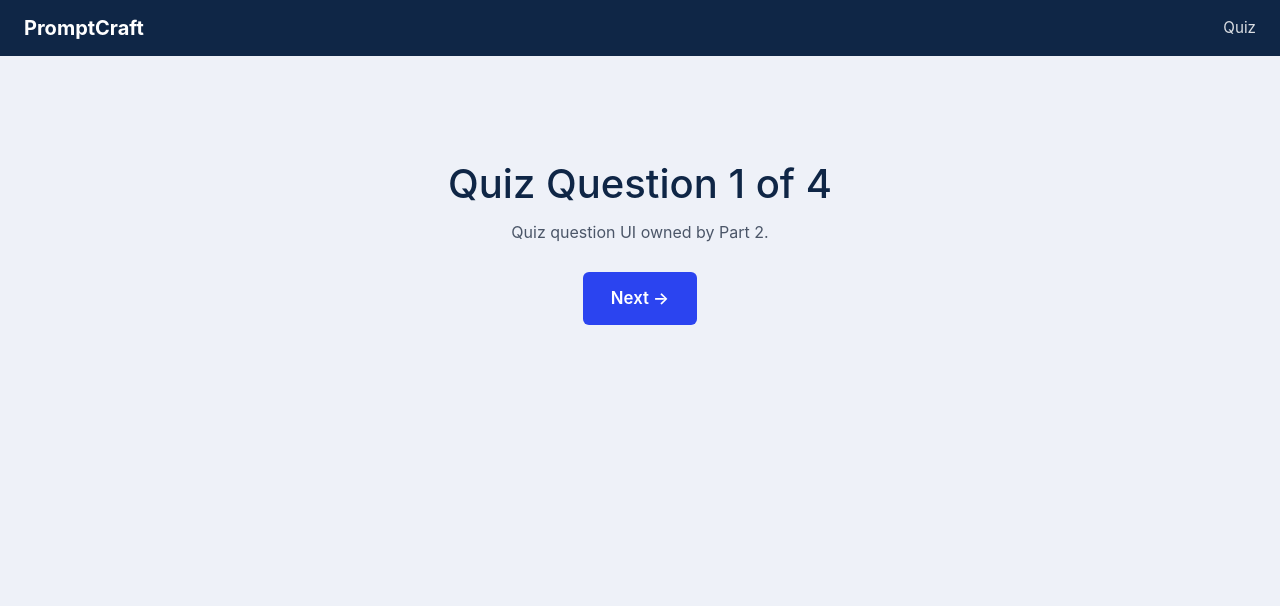
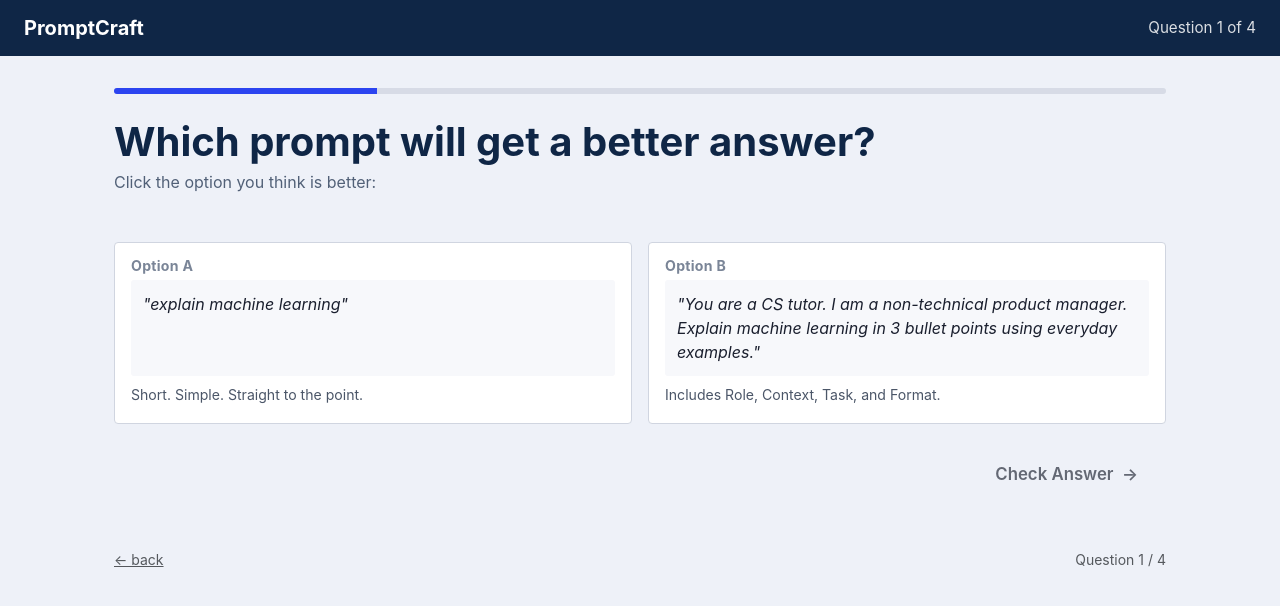
Before and after one commit to yve34/LLM-PromptCraft, a Flask app: page /quiz/1 in a window 1280 px wide. Shown: the top 606 px of the page. Run offline with Flask 3, Linux system fonts and the light colour scheme.

Commit message:
Add Part2 Quiz UI: quiz.html + quiz.js (Yve)

```diff
--- a/app.py
+++ b/app.py
@@ -26,8 +26,9 @@ from flask import (
     url_for,
 )
 
-BASE_DIR = Path(__file__).resolve().parent
+BASE_DIR  = Path(__file__).resolve().parent
 DATA_PATH = BASE_DIR / "data" / "lessons.json"
+QUIZ_PATH = BASE_DIR / "data" / "quiz.json"
 
 app = Flask(__name__)
 
@@ -36,9 +37,12 @@ app = Flask(__name__)
 # Data layer
 # ---------------------------------------------------------------------------
 def load_lessons():
-    """Load lesson data from JSON. Re-read on each call so editing the JSON
-    during development doesn't require a server restart."""
     with open(DATA_PATH, "r", encoding="utf-8") as f:
+        return json.load(f)
+
+
+def load_quiz():
+    with open(QUIZ_PATH, "r", encoding="utf-8") as f:
         return json.load(f)
 
 
@@ -71,9 +75,10 @@ def home():
 @app.route("/start", methods=["POST"])
 def start():
     """Records start time then redirects into lesson 1."""
-    USER_STATE["started_at"] = datetime.utcnow().isoformat()
+    USER_STATE["started_at"]    = datetime.utcnow().isoformat()
     USER_STATE["lesson_visits"] = []
-    USER_STATE["build_prompt"] = {}
+    USER_STATE["build_prompt"]  = {}
+    USER_STATE["quiz_answers"]  = []
     return redirect(url_for("learn", n=1))
 
 
@@ -124,35 +129,90 @@ def api_state():
 
 
 # ---------------------------------------------------------------------------
-# Part 2 stubs — owned by Vishal / Yve / Eric. These keep the flow clickable
-# end-to-end for HW10 grading until the real quiz goes in.
+# Part 2 — Quiz routes
+# /quiz        : intro page (Eric's template)
+# /quiz/<n>    : question renderer + answer submission (Yve's template)
+# /quiz/result : final score page (Eric's template)
 # ---------------------------------------------------------------------------
 @app.route("/quiz")
 def quiz_intro():
-    return render_template("quiz_stub.html", heading="Quiz Time!",
-                           body="Part 2 (quiz) is owned by the quiz team. "
-                                "Click through works — real questions land next.",
-                           cta_label="Start Quiz",
-                           cta_url=url_for("quiz_question", n=1))
-
-
-@app.route("/quiz/<int:n>")
-def quiz_question(n):
-    return render_template("quiz_stub.html",
-                           heading=f"Quiz Question {n} of 4",
-                           body="Quiz question UI owned by Part 2.",
-                           cta_label="Next" if n < 4 else "See Score",
-                           cta_url=url_for("quiz_question", n=n + 1) if n < 4
-                                   else url_for("quiz_result"))
+    USER_STATE["quiz_answers"] = []
+    return render_template("quiz_intro.html")
 
 
 @app.route("/quiz/result")
 def quiz_result():
-    return render_template("quiz_stub.html",
-                           heading="Quiz Complete!",
-                           body="Score + summary land here when Part 2 ships.",
-                           cta_label="Back to Home",
-                           cta_url=url_for("home"))
+    answers = USER_STATE.get("quiz_answers", [])
+    score   = sum(1 for a in answers if a.get("is_correct"))
+    total   = load_quiz()["total_questions"]
+    return render_template("quiz_result.html", score=score, total=total,
+                           answers=answers)
+
+
+@app.route("/quiz/<int:n>", methods=["GET", "POST"])
+def quiz_question(n):
+    data  = load_quiz()
+    total = data["total_questions"]
+    if n < 1 or n > total:
+        abort(404)
+
+    question = data["questions"][n - 1]
+    existing = next(
+        (a for a in USER_STATE["quiz_answers"] if a["question"] == n), None
+    )
+
+    if request.method == "POST":
+        if not existing:
+            if question["type"] == "match":
+                selected = {
+                    lbl["id"]: request.form.get(f"match_{lbl['id']}", "")
+                    for lbl in question["labels"]
+                }
+                is_correct = (selected == question["correct_answer"])
+                stored     = json.dumps(selected)
+            else:
+                selected   = request.form.get("answer", "")
+                is_correct = (selected == question["correct_answer"])
+                stored     = selected
+
+            USER_STATE["quiz_answers"].append({
+                "question":   n,
+                "selected":   stored,
+                "is_correct": is_correct,
+                "ts":         datetime.utcnow().isoformat(),
+            })
+        return redirect(url_for("quiz_question", n=n))
+
+    # GET — build context for template
+    answered    = existing is not None
+    user_answer = None
+    is_correct  = None
+    if answered:
+        raw = existing["selected"]
+        if question["type"] == "match":
+            try:
+                user_answer = json.loads(raw)
+            except (ValueError, TypeError):
+                user_answer = {}
+        else:
+            user_answer = raw
+        is_correct = existing["is_correct"]
+
+    next_url = (
+        url_for("quiz_question", n=n + 1) if n < total
+        else url_for("quiz_result")
+    )
+
+    return render_template(
+        "quiz.html",
+        question=question,
+        current=n,
+        total=total,
+        answered=answered,
+        user_answer=user_answer,
+        is_correct=is_correct,
+        next_url=next_url,
+    )
 
 
 # ---------------------------------------------------------------------------
--- a/static/css/styles.css
+++ b/static/css/styles.css
@@ -396,6 +396,207 @@ html, body {
 .pc-stub h1 { color: var(--pc-navy); }
 .pc-stub p { color: #4b5668; max-width: 520px; margin: 12px auto 28px auto; }
 
+/* ================================================================
+   Quiz — question page
+   ================================================================ */
+
+/* Prompt quote box (shows the vague prompt being analysed) */
+.pc-quiz-prompt-box {
+    background: #fff;
+    border: 1px solid #d0d5e0;
+    border-radius: 4px;
+    padding: 14px 18px;
+    font-style: italic;
+    color: #1a1f2e;
+}
+
+/* Option grid — layout varies by option count */
+.pc-quiz-options {
+    display: grid;
+    gap: 16px;
+}
+.pc-quiz-options-2 { grid-template-columns: 1fr 1fr; }
+.pc-quiz-options-3 { grid-template-columns: repeat(3, 1fr); }
+.pc-quiz-options-4 { grid-template-columns: 1fr 1fr; }
+
+/* Individual option card */
+.pc-quiz-option {
+    background: #fff;
+    border: 1px solid #d0d5e0;
+    border-radius: 4px;
+    cursor: pointer;
+    display: flex;
+    flex-direction: column;
+    overflow: hidden;
+    transition: border-color 0.1s, box-shadow 0.1s, transform 0.1s;
+    user-select: none;
+}
+.pc-quiz-option:not(.revealed):hover {
+    border-color: #9aaeed;
+    transform: translateY(-2px);
+    box-shadow: 0 3px 10px rgba(0,0,0,0.08);
+}
+.pc-quiz-option.selected {
+    border: 2px solid var(--pc-blue);
+    box-shadow: 0 0 0 3px rgba(43,68,240,0.12);
+}
+.pc-quiz-option.opt-correct {
+    border: 2px solid var(--pc-green);
+    background: #edfaf3;
+}
+.pc-quiz-option.opt-wrong {
+    border: 2px solid var(--pc-red);
+    background: #fdf2f1;
+}
+
+.pc-quiz-option-id {
+    font-weight: 700;
+    font-size: 0.88rem;
+    color: #7a8597;
+    padding: 12px 16px 4px;
+    letter-spacing: 0.02em;
+}
+.pc-quiz-option.selected   .pc-quiz-option-id { color: var(--pc-blue); }
+.pc-quiz-option.opt-correct .pc-quiz-option-id { color: var(--pc-green); }
+.pc-quiz-option.opt-wrong   .pc-quiz-option-id { color: var(--pc-red); }
+
+.pc-quiz-option-body {
+    flex: 1;
+    padding: 0 16px 18px;
+    display: flex;
+    flex-direction: column;
+    gap: 8px;
+}
+.pc-quiz-option-text {
+    background: #f7f8fb;
+    border-radius: 3px;
+    padding: 12px;
+    font-style: italic;
+    color: #1a1f2e;
+    flex: 1;
+}
+.pc-quiz-option-hint {
+    font-size: 0.88rem;
+    color: #4b5668;
+}
+.pc-quiz-option.selected .pc-quiz-option-hint { color: var(--pc-blue); }
+
+/* Result banner (correct / incorrect) */
+.pc-result-banner {
+    padding: 12px 20px;
+    border-radius: 4px;
+    font-weight: 700;
+    font-size: 1.05rem;
+    color: #fff;
+}
+.pc-result-banner.correct   { background: var(--pc-green); }
+.pc-result-banner.incorrect { background: var(--pc-red); }
+
+/* Explanation section */
+.pc-explanation {
+    background: #fff;
+    border: 1px solid #d0d5e0;
+    border-radius: 4px;
+    padding: 22px 24px;
+    margin-top: 8px;
+}
+.pc-explanation-title {
+    font-weight: 700;
+    color: var(--pc-navy);
+    margin-bottom: 16px;
+    font-size: 1.1rem;
+}
+.pc-explanation-row {
+    display: grid;
+    grid-template-columns: 170px 1fr;
+    gap: 12px;
+    margin-bottom: 12px;
+    align-items: baseline;
+}
+.pc-explanation-label {
+    font-weight: 700;
+}
+.pc-label-role    { color: var(--pc-role); }
+.pc-label-context { color: var(--pc-ctx); }
+.pc-label-task    { color: var(--pc-task); }
+.pc-label-format  { color: #a88807; }
+
+.pc-explanation-text { color: #2a3448; }
+.pc-explanation-note {
+    margin-top: 14px;
+    font-style: italic;
+    color: #7a8597;
+    border-top: 1px solid #e8ecf5;
+    padding-top: 12px;
+}
+
+/* RCTF label chips (match question) */
+.pc-rctf-chip {
+    display: inline-flex;
+    align-items: center;
+    gap: 8px;
+    padding: 10px 14px;
+    border-radius: 4px;
+    font-weight: 700;
+    white-space: nowrap;
+    min-width: 120px;
+    justify-content: center;
+}
+.pc-rctf-letter {
+    font-size: 1.1rem;
+}
+.pc-rctf-chip.role    { background: var(--pc-role-bg);  color: var(--pc-role);  border: 2px solid var(--pc-role); }
+.pc-rctf-chip.context { background: var(--pc-ctx-bg);   color: var(--pc-ctx);   border: 2px solid var(--pc-ctx); }
+.pc-rctf-chip.task    { background: var(--pc-task-bg);  color: var(--pc-task);  border: 2px solid var(--pc-task); }
+.pc-rctf-chip.format  { background: var(--pc-fmt-bg);   color: #a88807;         border: 2px solid var(--pc-fmt); }
+
+/* Match board */
+.pc-match-board {
+    display: flex;
+    flex-direction: column;
+    gap: 12px;
+}
+.pc-match-row {
+    display: grid;
+    grid-template-columns: 140px 1fr;
+    gap: 14px;
+    align-items: center;
+}
+.pc-match-select {
+    border-color: #d0d5e0;
+}
+.pc-match-select.is-invalid {
+    border-color: var(--pc-red);
+}
+
+/* Revealed match row */
+.pc-match-answer-text {
+    padding: 10px 14px;
+    background: #fff;
+    border: 1px solid #d0d5e0;
+    border-radius: 4px;
+    display: flex;
+    justify-content: space-between;
+    align-items: center;
+    font-style: italic;
+    color: #1a1f2e;
+}
+.pc-match-row.match-correct .pc-match-answer-text {
+    border-color: var(--pc-green);
+    background: #edfaf3;
+}
+.pc-match-row.match-wrong .pc-match-answer-text {
+    border-color: var(--pc-red);
+    background: #fdf2f1;
+}
+.pc-match-tick {
+    font-style: normal;
+    font-weight: 700;
+    margin-left: 12px;
+}
+.pc-match-row.match-correct .pc-match-tick { color: var(--pc-green); }
+.pc-match-row.match-wrong   .pc-match-tick { color: var(--pc-red); }
+
 /* ---------- responsive ---------- */
 @media (max-width: 860px) {
     .pc-wasted-grid, .pc-pillars { grid-template-columns: 1fr; }
--- /dev/null
+++ b/static/js/quiz.js
@@ -0,0 +1,38 @@
+$(function () {
+    if (ANSWERED) return;
+
+    var $checkBtn = $('#check-btn');
+
+    /* ── single_choice ─────────────────────────────────────────────── */
+    if (QUESTION_TYPE === 'single_choice') {
+        $(document).on('click', '.pc-quiz-option', function () {
+            $('.pc-quiz-option').removeClass('selected');
+            $(this).addClass('selected');
+            $(this).find('.quiz-radio').prop('checked', true);
+            $checkBtn.prop('disabled', false).removeClass('disabled');
+        });
+    }
+
+    /* ── match ─────────────────────────────────────────────────────── */
+    if (QUESTION_TYPE === 'match') {
+        function refreshMatchState() {
+            var selects = $('.pc-match-select');
+            var values  = selects.map(function () { return $(this).val(); }).get();
+
+            // Warn on duplicate sentence selections
+            var seen = {};
+            selects.each(function () {
+                var v = $(this).val();
+                if (!v) return;
+                $(this).toggleClass('is-invalid', !!seen[v]);
+                seen[v] = true;
+            });
+
+            var allFilled   = values.every(function (v) { return v !== '' && v !== null; });
+            var noDupes     = Object.keys(seen).length === values.filter(Boolean).length;
+            $checkBtn.prop('disabled', !(allFilled && noDupes));
+        }
+
+        $('.pc-match-select').on('change', refreshMatchState);
+    }
+});
--- /dev/null
+++ b/templates/quiz.html
@@ -0,0 +1,183 @@
+{% extends "base.html" %}
+
+{% block title %}PromptCraft — Question {{ current }} of {{ total }}{% endblock %}
+{% block nav_right %}Question {{ current }} of {{ total }}{% endblock %}
+
+{% block head_extra %}
+<script>
+  var QUESTION_TYPE = "{{ question.type }}";
+  var ANSWERED = {{ 'true' if answered else 'false' }};
+</script>
+{% endblock %}
+
+{% block content %}
+
+  <div class="pc-progress">
+    <div class="pc-progress-bar" style="width: {{ (current / total * 100) | round(0) }}%"></div>
+  </div>
+
+  {# ================================================================== #}
+  {#  QUESTION STATE (not yet answered)                                  #}
+  {# ================================================================== #}
+  {% if not answered %}
+
+  <form method="POST" action="{{ url_for('quiz_question', n=current) }}" id="quiz-form">
+
+    <div class="pc-header-row mb-4">
+      <div>
+        <h1 class="pc-title">{{ question.question }}</h1>
+        {% if question.instruction %}
+          <p class="pc-subtitle">{{ question.instruction }}</p>
+        {% endif %}
+      </div>
+    </div>
+
+    {% if question.prompt_quote %}
+      <div class="pc-quiz-prompt-box mb-4">{{ question.prompt_quote }}</div>
+    {% endif %}
+
+    {# ---- single_choice ---- #}
+    {% if question.type == 'single_choice' %}
+      <div class="pc-quiz-options pc-quiz-options-{{ question.options | length }}">
+        {% for opt in question.options %}
+          <label class="pc-quiz-option" data-id="{{ opt.id }}">
+            <input type="radio" name="answer" value="{{ opt.id }}" class="d-none quiz-radio" required>
+            <div class="pc-quiz-option-id">Option {{ opt.id }}</div>
+            <div class="pc-quiz-option-body">
+              <div class="pc-quiz-option-text">{{ opt.text }}</div>
+              {% if opt.hint %}
+                <div class="pc-quiz-option-hint">{{ opt.hint }}</div>
+              {% endif %}
+            </div>
+          </label>
+        {% endfor %}
+      </div>
+    {% endif %}
+
+    {# ---- match ---- #}
+    {% if question.type == 'match' %}
+      <div class="pc-match-board">
+        {% for lbl in question.labels %}
+          <div class="pc-match-row">
+            <div class="pc-rctf-chip {{ lbl.color }}">
+              <span class="pc-rctf-letter">{{ lbl.id }}</span>
+              {{ lbl.name }}
+            </div>
+            <select name="match_{{ lbl.id }}" class="form-select pc-match-select" required>
+              <option value="" disabled selected>— select sentence —</option>
+              {% for s in question.sentences %}
+                <option value="{{ s.id }}">{{ s.id }}. {{ s.text }}</option>
+              {% endfor %}
+            </select>
+          </div>
+        {% endfor %}
+      </div>
+      <p class="text-muted small mt-2">Hint: There are exactly 4 components — one sentence each!</p>
+    {% endif %}
+
+    <div class="text-end mt-4">
+      <button type="submit" class="btn btn-pc-primary" id="check-btn" disabled>
+        Check Answer &nbsp;&rarr;
+      </button>
+    </div>
+  </form>
+
+  {# ================================================================== #}
+  {#  REVEALED STATE (already answered)                                  #}
+  {# ================================================================== #}
+  {% else %}
+
+  <div class="pc-result-banner {% if is_correct %}correct{% else %}incorrect{% endif %} mb-4">
+    {% if is_correct %}
+      ✓&nbsp; Correct!
+    {% else %}
+      ✗&nbsp; Not quite — the correct answer is shown below.
+    {% endif %}
+  </div>
+
+  <div class="pc-header-row mb-3">
+    <h1 class="pc-title">{{ question.question }}</h1>
+    <a href="{{ next_url }}" class="btn btn-pc-primary text-nowrap">
+      {% if current < total %}Next Q{% else %}See Your Score{% endif %} &nbsp;&rarr;
+    </a>
+  </div>
+
+  {% if question.prompt_quote %}
+    <div class="pc-quiz-prompt-box mb-4">{{ question.prompt_quote }}</div>
+  {% endif %}
+
+  {# ---- revealed: single_choice options ---- #}
+  {% if question.type == 'single_choice' %}
+    <div class="pc-quiz-options pc-quiz-options-{{ question.options | length }} mb-4">
+      {% for opt in question.options %}
+        {% set is_correct_opt = (question.correct_answer == opt.id) %}
+        {% set is_user_pick   = (user_answer == opt.id) %}
+        <div class="pc-quiz-option revealed
+            {%- if is_correct_opt %} opt-correct
+            {%- elif is_user_pick %} opt-wrong
+            {%- endif %}">
+          <div class="pc-quiz-option-id">Option {{ opt.id }}</div>
+          <div class="pc-quiz-option-body">
+            <div class="pc-quiz-option-text">{{ opt.text }}</div>
+            {% if opt.hint %}
+              <div class="pc-quiz-option-hint">{{ opt.hint }}</div>
+            {% endif %}
+          </div>
+        </div>
+      {% endfor %}
+    </div>
+  {% endif %}
+
+  {# ---- revealed: match rows ---- #}
+  {% if question.type == 'match' %}
+    <div class="pc-match-board mb-4">
+      {% for lbl in question.labels %}
+        {% set correct_sid = question.correct_answer[lbl.id] %}
+        {% set user_sid    = user_answer.get(lbl.id) if user_answer else '' %}
+        {% set row_correct = (user_sid == correct_sid) %}
+        <div class="pc-match-row revealed {{ 'match-correct' if row_correct else 'match-wrong' }}">
+          <div class="pc-rctf-chip {{ lbl.color }}">
+            <span class="pc-rctf-letter">{{ lbl.id }}</span>
+            {{ lbl.name }}
+          </div>
+          <div class="pc-match-answer-text">
+            {% for s in question.sentences %}
+              {% if s.id == correct_sid %}{{ s.text }}{% endif %}
+            {% endfor %}
+            <span class="pc-match-tick">{{ '✓' if row_correct else '✗' }}</span>
+          </div>
+        </div>
+      {% endfor %}
+    </div>
+  {% endif %}
+
+  {# ---- explanation ---- #}
+  <div class="pc-explanation">
+    <h3 class="pc-explanation-title">{{ question.explanation.summary }}</h3>
+    {% for item in question.explanation.breakdown %}
+      <div class="pc-explanation-row">
+        <span class="pc-explanation-label pc-label-{{ item.color }}">{{ item.label }}</span>
+        <span class="pc-explanation-text">{{ item.text }}</span>
+      </div>
+    {% endfor %}
+    {% if question.explanation.note %}
+      <p class="pc-explanation-note">{{ question.explanation.note }}</p>
+    {% endif %}
+  </div>
+
+  {% endif %}
+
+  <div class="mt-5 d-flex justify-content-between">
+    {% if current > 1 %}
+      <a href="{{ url_for('quiz_question', n=current - 1) }}" class="text-muted small">&larr; back</a>
+    {% else %}
+      <a href="{{ url_for('quiz_intro') }}" class="text-muted small">&larr; back</a>
+    {% endif %}
+    <span class="text-muted small">Question {{ current }} / {{ total }}</span>
+  </div>
+
+{% endblock %}
+
+{% block scripts %}
+  <script src="{{ url_for('static', filename='js/quiz.js') }}"></script>
+{% endblock %}
```
Also changed, not shown: data/quiz.json (added, +139 -0 lines), templates/quiz_intro.html (added, +22 -0 lines), templates/quiz_result.html (added, +27 -0 lines).
